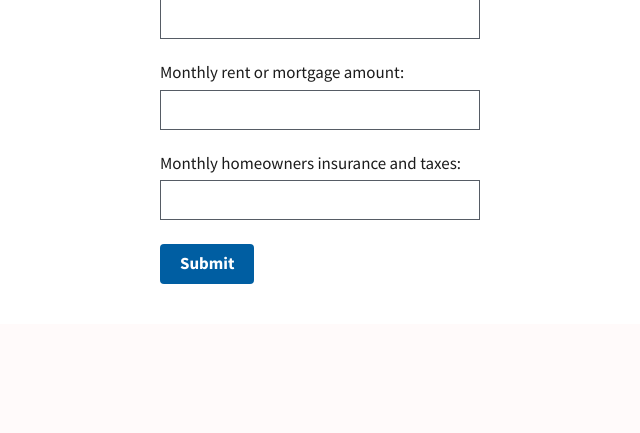
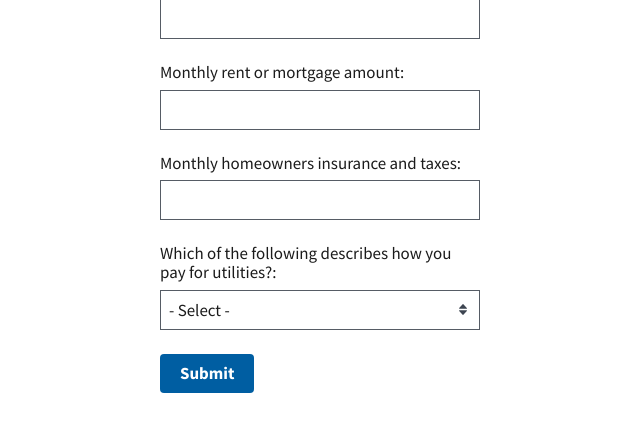
Before and after one commit to 18F/snap-prescreener-prototype, a Flask app: page / in a window 1280 px wide. Shown: the part 1102-1535 px from the top of the page, without its empty margins (0-640 px from the left). Before the commit the page ends 1386 px from the top, so only its background shows below. Run offline with Flask 2, Linux system fonts and the light colour scheme.

Commit message:
Add select input for utility allowance
+ Also add note about skipping an input for raw utility costs, for now

```diff
--- a/templates/prescreener.html
+++ b/templates/prescreener.html
@@ -23,7 +23,7 @@
             <em>Answer a few questions to find out if you may be eligible and how many dollars per month you may qualify for.</em>
             <fieldset class="usa-fieldset">
               <label class="usa-label" for="state_or_territory">State:</label>
-              <select required class="usa-select" id="state_or_territory" name="state_or_territory">
+              <select class="usa-select" required id="state_or_territory" name="state_or_territory">
                 <option value>- Select -</option>
                 <!-- <option value="AL">Alabama</option>
                 <option value="AK">Alaska</option>
@@ -188,6 +188,42 @@
                    name="homeowners_insurance_and_taxes"
                    class="usa-input" />
 
+              <label class="usa-label" for="utility_allowance">
+                Which of the following describes how you pay for utilities?:
+              </label>
+              <select class="usa-select" id="utility_allowance" name="utility_allowance">
+                <option value>- Select -</option>
+                <option value="HEATING_AND_COOLING">
+                  I pay separately for heat or AC.
+                </option>
+                <option value="HEATING_AND_COOLING">
+                  I have received a LIHEAP payment of $21 to help pay for heat this year.
+                </option>
+                <option value="BASIC_LIMITED_ALLOWANCE">
+                  I pay separately for two or more of the following: electricity, cooking fuel, water, garbage, or phone.
+                </option>
+                <option value="SINGLE_UTILITY_ALLOWANCE">
+                  I pay separately for just one of the following: electricity, cooking fuel, water, garbage, or phone.
+                </option>
+                <option value="PHONE">
+                  The only utility I pay for is my phone bill.
+                </option>
+                <option value="NONE">
+                  I don't pay separately for any utilities, and I don't pay a phone bill.
+                </option>
+              </select>
+
+              <!--
+                NOTE:
+                A small number of states and territories (AK, HI, TN, VA, and the Virgin Islands)
+                do not use standard utility allowance as part of their excess shelter deduction
+                calculations. These states use a household's actual utility costs instead of
+                a standardized allowance. Since none of our early potential partnership states
+                fall in this category, I'm skipping an input for raw utility costs for now;
+                will need to add later.
+              -->
+
+              <!-- SUBMIT BUTTON -->
               <input id="prescreener-form-submit"
                      class="usa-button"
                      type="submit"
```
